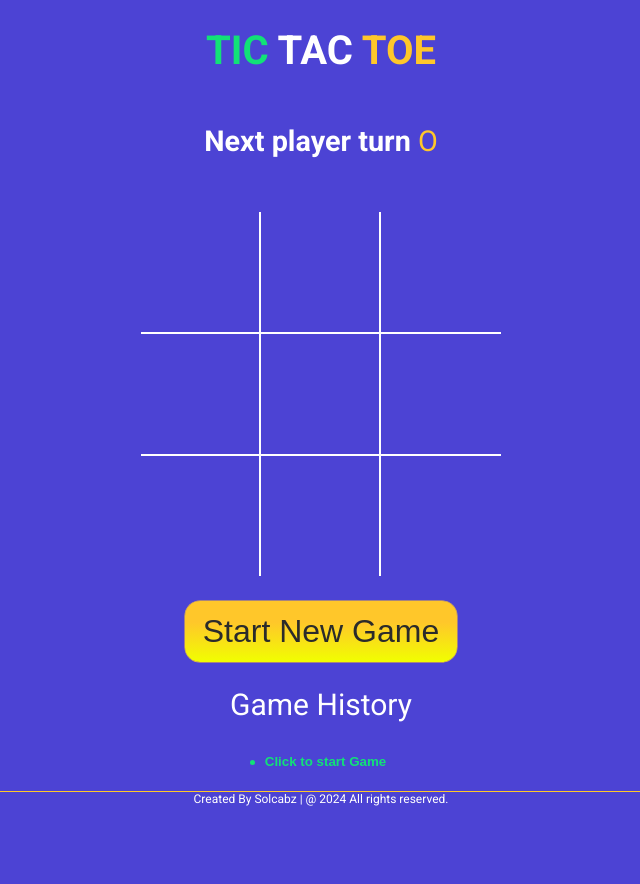
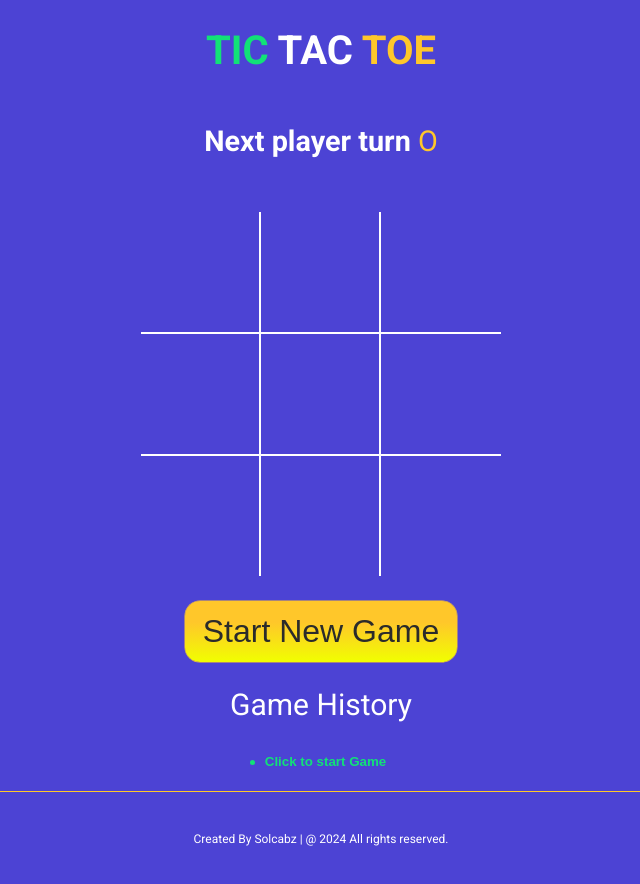
Before and after one commit to solcabz/tictactoe-game, a React (Vite) app: page / in a window 1280 px wide. Shown: the top 884 px of the page, without its empty margins (319-959 px from the left). Before the commit the page ends 806 px from the top, so only its background shows below. Built offline with nearby package versions, Linux system fonts and the light colour scheme.

Commit message:
design adjustmen

```diff
--- a/src/styles.scss
+++ b/src/styles.scss
@@ -187,6 +187,8 @@ footer {
   border-top: 1px solid #ffc72a;
   color: #fff;
   width: 100%;
+  height: 150px;
+  padding: 40px 0;
   text-align: center;
   font-size: 12px;
 }
```
